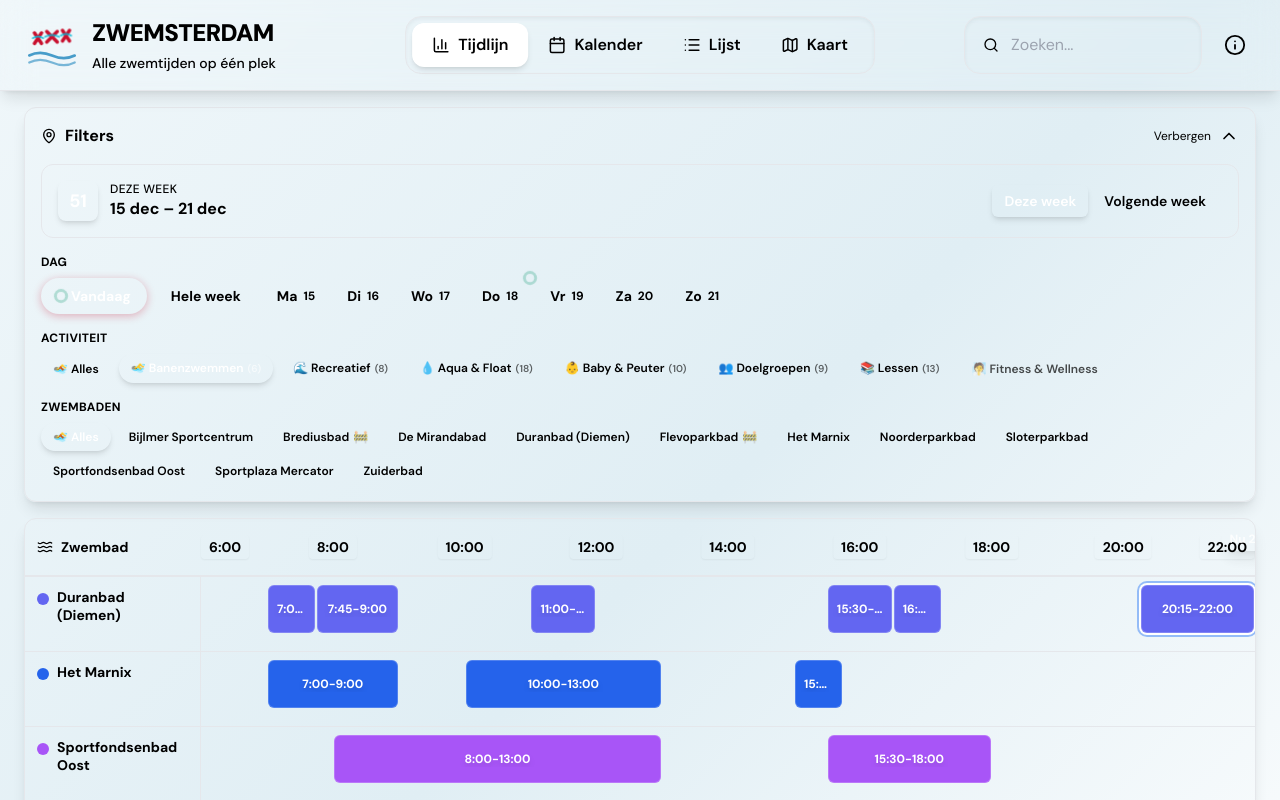
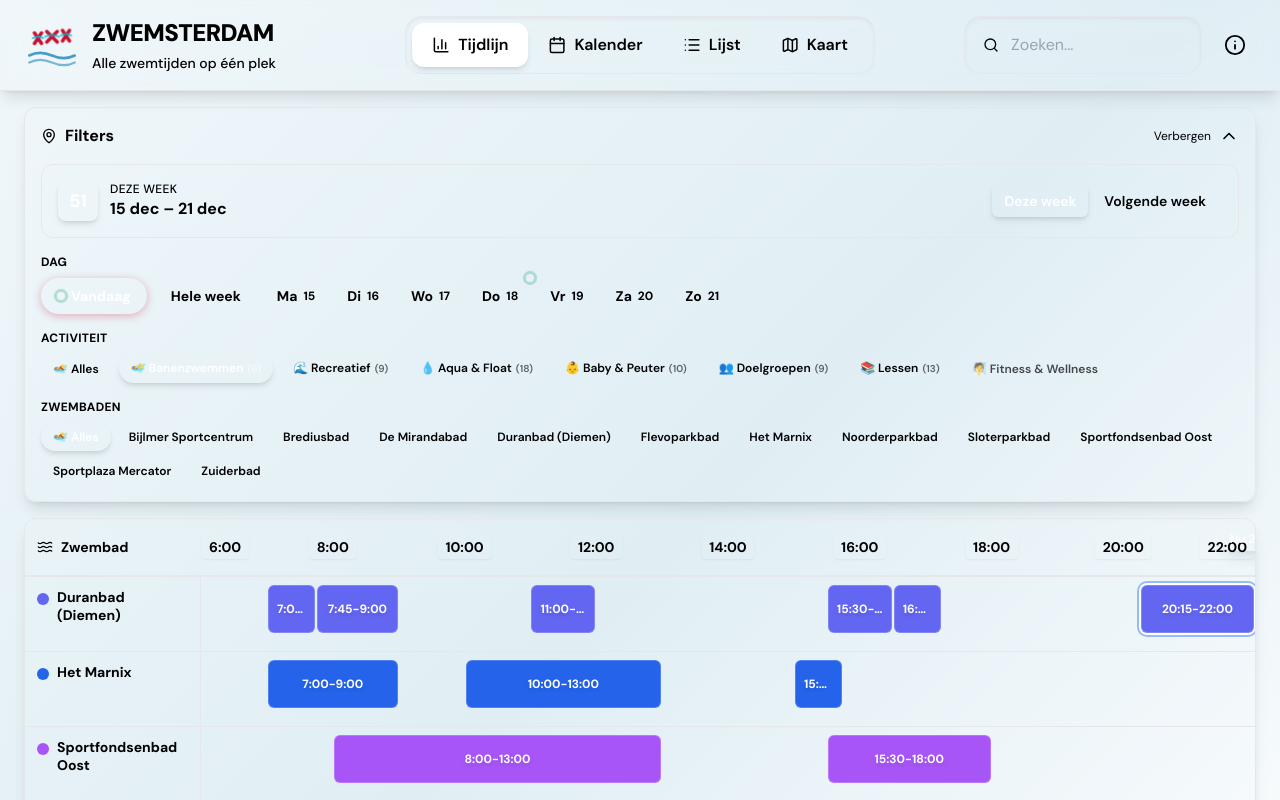
Before and after one commit to favstats/zwemsterdam, a React (Vite) app in the folder frontend/: page / in a window 1280 px wide. Shown: the top 800 px of the page. Built offline with nearby package versions, Linux system fonts and the light colour scheme.

Commit message:
❄️ Fix outdoor pool messaging (Brediusbad & Flevoparkbad)
- Change from "renovation" to "seasonal outdoor pool" messaging
- Use ❄️ icon instead of 🚧
- Show "Buitenbad - opent weer mei 2025" on hover
- Rename TEMPORARILY_CLOSED_POOLS → SEASONAL_OUTDOOR_POOLS

```diff
--- a/frontend/src/App.tsx
+++ b/frontend/src/App.tsx
@@ -63,15 +63,15 @@ const DAY_ABBREVIATIONS: Record<string, string> = {
 // - Het Marnix (own API)
 // - Sportfondsen: Sportfondsenbad Oost, Sportplaza Mercator
 // Note: Sloterparkbad & Bijlmer Sportcentrum (Optisport) require browser automation (Cloudflare)
-// Temporarily closed pools (renovation, etc.) - will be filtered out until reopening date
-const TEMPORARILY_CLOSED_POOLS: Record<string, Date> = {
-  'Brediusbad': new Date('2026-05-01'), // Closed until end of April 2026
-  'Flevoparkbad': new Date('2026-05-01'), // Closed until end of April 2026
-};
-
-// Check if a pool is currently closed for renovation
-const isPoolTemporarilyClosed = (poolName: string): boolean => {
-  const reopenDate = TEMPORARILY_CLOSED_POOLS[poolName];
+// Seasonal outdoor pools - closed during winter, reopen in spring
+const SEASONAL_OUTDOOR_POOLS: Record<string, Date> = {
+  'Brediusbad': new Date('2025-05-01'), // Outdoor pool, reopens May 2025
+  'Flevoparkbad': new Date('2025-05-01'), // Outdoor pool, reopens May 2025
+};
+
+// Check if a pool is currently closed (seasonal outdoor pool)
+const isPoolSeasonallyClosed = (poolName: string): boolean => {
+  const reopenDate = SEASONAL_OUTDOOR_POOLS[poolName];
   if (!reopenDate) return false;
   return new Date() < reopenDate;
 };
@@ -1967,21 +1967,21 @@ const EmptyState: React.FC<EmptyStateProps> = ({ closedPools = [] }) => {
 
   if (hasOnlyClosedPools) {
     const pool = closedPools[0];
-    const reopenDate = TEMPORARILY_CLOSED_POOLS[pool];
+    const reopenDate = SEASONAL_OUTDOOR_POOLS[pool];
     const reopenMonth = reopenDate ? reopenDate.toLocaleDateString('nl-NL', { month: 'long', year: 'numeric' }) : 'binnenkort';
 
     return (
       <div className="flex flex-col items-center justify-center p-12 text-center bg-base-100 rounded-xl shadow-lg">
-        <div className="bg-warning/20 p-6 rounded-full mb-4">
-          <span className="text-5xl">🚧</span>
+        <div className="bg-info/20 p-6 rounded-full mb-4">
+          <span className="text-5xl">❄️</span>
         </div>
         <h3 className="text-xl font-bold mb-2">
-          {closedPools.length === 1 ? `${pool} is tijdelijk gesloten` : 'Geselecteerde zwembaden zijn gesloten'}
+          {closedPools.length === 1 ? `${pool} is gesloten in de winter` : 'Geselecteerde buitenbaden zijn gesloten'}
         </h3>
         <p className="text-base-content/60 max-w-md mb-4">
           {closedPools.length === 1
-            ? `Dit zwembad wordt gerenoveerd en opent weer in ${reopenMonth}.`
-            : 'Deze zwembaden zijn momenteel gesloten voor renovatie.'}
+            ? `Dit is een buitenbad en opent weer in ${reopenMonth}.`
+            : 'Deze buitenbaden zijn gesloten tijdens de winter.'}
         </p>
         {closedPools.length === 1 && POOL_WEBSITES[pool] && (
           <a
@@ -2314,7 +2314,7 @@ const App: React.FC = () => {
       .then(([jsonData, jsonMeta]) => {
         // Filter out temporarily closed pools
         const filteredData = (jsonData as SwimmingSession[]).filter(
-          session => !isPoolTemporarilyClosed(session.bad)
+          session => !isPoolSeasonallyClosed(session.bad)
         );
         setData(filteredData);
         setMetadata(jsonMeta as Metadata);
@@ -2391,7 +2391,7 @@ const App: React.FC = () => {
   const pools = useMemo(() => {
     const activePools = new Set(data.map(item => item.bad));
     // Add temporarily closed pools to the list
-    Object.keys(TEMPORARILY_CLOSED_POOLS).forEach(pool => activePools.add(pool));
+    Object.keys(SEASONAL_OUTDOOR_POOLS).forEach(pool => activePools.add(pool));
     return ['All Pools', ...Array.from(activePools).sort()];
   }, [data]);
   const availableDates = useMemo(() => [...new Set(data.map(item => item.date).filter((d): d is string => !!d))], [data]);
@@ -2613,8 +2613,8 @@ const App: React.FC = () => {
                 </button>
                 {pools.filter(p => p !== 'All Pools').map(pool => {
                   const isSelected = selectedPools.includes(pool);
-                  const isClosed = isPoolTemporarilyClosed(pool);
-                  const reopenDate = TEMPORARILY_CLOSED_POOLS[pool];
+                  const isClosed = isPoolSeasonallyClosed(pool);
+                  const reopenDate = SEASONAL_OUTDOOR_POOLS[pool];
                   return (
                     <button
                       key={pool}
@@ -2632,10 +2632,10 @@ const App: React.FC = () => {
                             ? 'bg-base-200/50 text-base-content/50 hover:bg-base-300/50'
                             : 'bg-base-200 text-base-content hover:bg-base-300'
                       }`}
-                      title={isClosed && reopenDate ? `Gesloten tot ${reopenDate.toLocaleDateString('nl-NL', { month: 'long', year: 'numeric' })}` : undefined}
+                      title={isClosed && reopenDate ? `Buitenbad - opent weer ${reopenDate.toLocaleDateString('nl-NL', { month: 'long', year: 'numeric' })}` : undefined}
                     >
                       {pool}
-                      {isClosed && <span className="ml-1 opacity-60">🚧</span>}
+                      {isClosed && <span className="ml-1 opacity-60">❄️</span>}
                     </button>
                   );
                 })}
@@ -2648,7 +2648,7 @@ const App: React.FC = () => {
       {/* Main content */}
       <main className="px-4 md:px-6">
         {filteredData.length === 0 ? (
-          <EmptyState closedPools={selectedPools.filter(p => isPoolTemporarilyClosed(p))} />
+          <EmptyState closedPools={selectedPools.filter(p => isPoolSeasonallyClosed(p))} />
         ) : viewMode === 'timeline' ? (
           <GanttView data={filteredData} selectedDay={selectedDay} onSessionClick={handleSessionClick} />
         ) : viewMode === 'calendar' ? (
```
